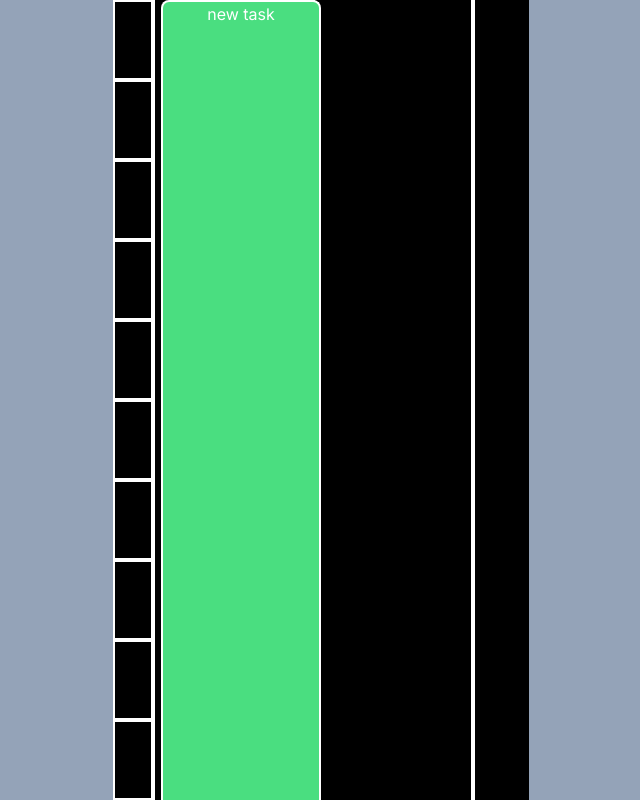
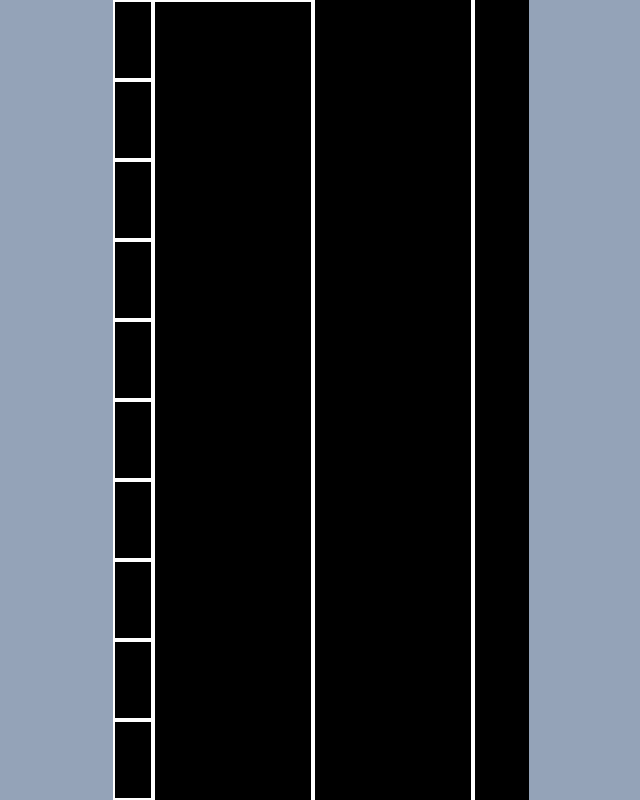
Before and after one commit to ParallelKim/BAMBOARD, a Next.js app: page / in a window 1280 px wide. Both pictures are taken after a click on the element 552 px from the left and 40 px from the top of the page. Shown: the whole page, without its empty margins (319-959 px from the left). Built offline with nearby package versions, Linux system fonts and the light colour scheme.

Commit message:
Feat: Finish bamboo and modify its height by duration

```diff
--- a/src/app/page.js
+++ b/src/app/page.js
@@ -3,18 +3,14 @@
 import "moment/locale/ko";
 
 import { Board } from "@/components/Board";
-import { domainsAtom } from "@/stores/report";
-import { useAtomValue } from "jotai";
 import moment from "moment";
 
 moment.locale("ko");
 
 export default function Home() {
-    const report = useAtomValue(domainsAtom);
-
     return (
         <main className="flex h-dvh justify-center bg-slate-400">
-            <Board domains={report} />
+            <Board />
         </main>
     );
 }
--- a/src/components/Bamboo.jsx
+++ b/src/components/Bamboo.jsx
@@ -1,19 +1,52 @@
+import { useEffect, useState } from "react";
+
+import { finishBamboo } from "@/features/bamboo";
 import { dayInfoAtom } from "@/stores/report";
 import { useAtomValue } from "jotai";
+import moment from "moment";
 import { twJoin } from "tailwind-merge";
 
-export const Bamboo = ({ id, domain, taskName, start, end, memos }) => {
+export const Bamboo = ({
+    id,
+    domain,
+    taskName,
+    start,
+    end,
+    memos,
+    val,
+    set,
+    index,
+}) => {
     const dayInfo = useAtomValue(dayInfoAtom);
+    const [duration, setDuration] = useState(0);
+
+    useEffect(() => {
+        if (end) return;
+
+        const interval = setInterval(() => {
+            setDuration((prev) => prev + 1);
+        }, 1000);
+
+        return () => clearInterval(interval);
+    }, [end]);
 
     return (
         <div
+            style={{
+                height: `${
+                    (end
+                        ? moment(end).diff(moment(start), "seconds")
+                        : duration) / 360
+                }%`,
+                marginTop: `${
+                    moment(start).diff(moment(dayInfo.work[0]), "seconds") / 360
+                }%`,
+            }}
             className={twJoin(
-                "flex w-full justify-center align-middle text-white rounded-lg border-2 border-white bg-green-400",
-                // `mt-[${dayInfo.work[0].subtract(start).minute()}rem]`,
-                end
-                    ? `h-[${end - start}]`
-                    : "min-h-full border-b-0 rounded-b-none"
+                "flex shrink-0 w-full justify-center align-middle text-white rounded-lg border-2 border-white bg-green-400 overflow-hidden",
+                !end && "border-b-0 rounded-b-none"
             )}
+            onClick={() => finishBamboo(val, set, index)}
         >
             {taskName}
         </div>
--- a/src/components/Board.jsx
+++ b/src/components/Board.jsx
@@ -1,15 +1,19 @@
+import { domainsAtomsAtom } from "@/stores/report";
+import { useAtom } from "jotai";
 import { Domain } from "./Domain";
 import { TimeTable } from "./Table/TimeTable";
 
-export const Board = ({ domains }) => {
+export const Board = () => {
+    const [domainsAtoms, dispatch] = useAtom(domainsAtomsAtom);
+
     return (
         <div className="relative w-[26rem] h-full bg-black overflow-hidden">
             <TimeTable />
-            <div className="absolute top-0 left-12 flex min-h-full justify-end flex-nowrap ">
-                {domains.map((domain) => (
+            <div className="absolute top-0 left-10 flex min-h-full justify-end flex-nowrap ">
+                {domainsAtoms.map((atom, i) => (
                     <Domain
-                        key={domain.id}
-                        bamboos={domain.bamboos}
+                        key={`domains-${i}`}
+                        atom={atom}
                     />
                 ))}
             </div>
--- a/src/components/Domain.jsx
+++ b/src/components/Domain.jsx
@@ -1,11 +1,25 @@
+import { addBamboo } from "@/features/bamboo";
+import { useAtom } from "jotai";
 import { Bamboo } from "./Bamboo";
 
-export const Domain = ({ bamboos }) => {
+export const Domain = ({ atom }) => {
+    const [val, set] = useAtom(atom);
+
     return (
-        <div className="flex flex-col w-40 min-h-full shrink-0">
-            {bamboos.map((bamboo) => (
+        <div
+            className="flex flex-col w-40 min-h-full shrink-0"
+            onClick={() => {
+                addBamboo(val, set, "new task");
+
+                console.log("added", val);
+            }}
+        >
+            {val.bamboos.map((bamboo, i) => (
                 <Bamboo
                     key={bamboo.id}
+                    val={val}
+                    set={set}
+                    index={i}
                     {...bamboo}
                 />
             ))}
--- a/src/features/bamboo.js
+++ b/src/features/bamboo.js
@@ -17,3 +17,18 @@ export const addBamboo = (val, set, taskName) => {
             ],
         }));
 };
+
+export const finishBamboo = (val, set, index) => {
+    if (val.bamboos[index].end) return;
+    set((old) => ({
+        id: old.id,
+        bamboos: [
+            ...old.bamboos.slice(0, index),
+            {
+                ...old.bamboos[index],
+                end: moment(),
+            },
+            ...old.bamboos.slice(index + 1),
+        ],
+    }));
+};
```
Also changed, not shown: src/managers/ReportManager.jsx (added).
